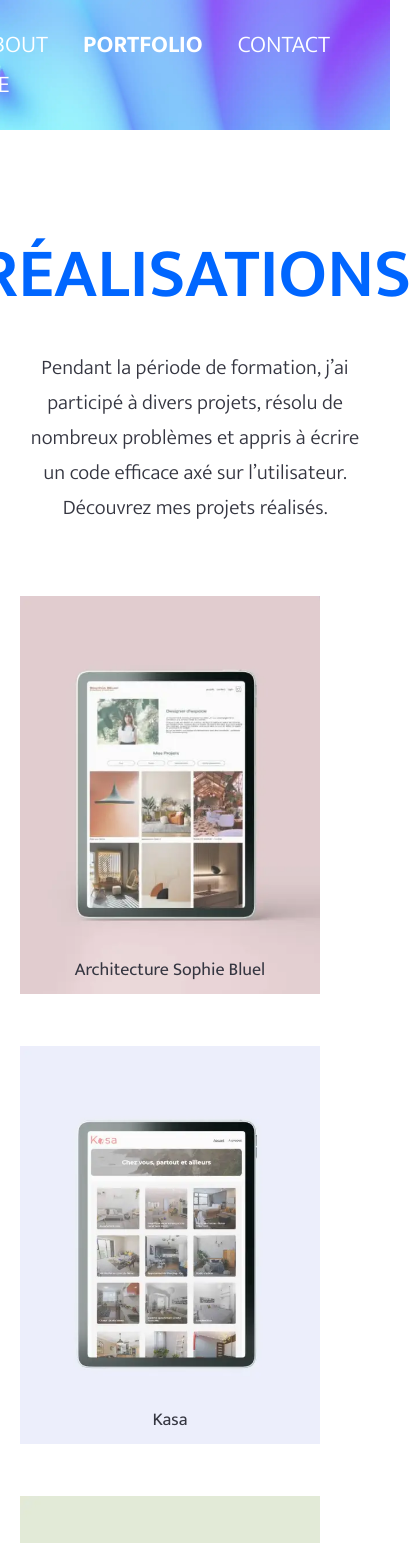
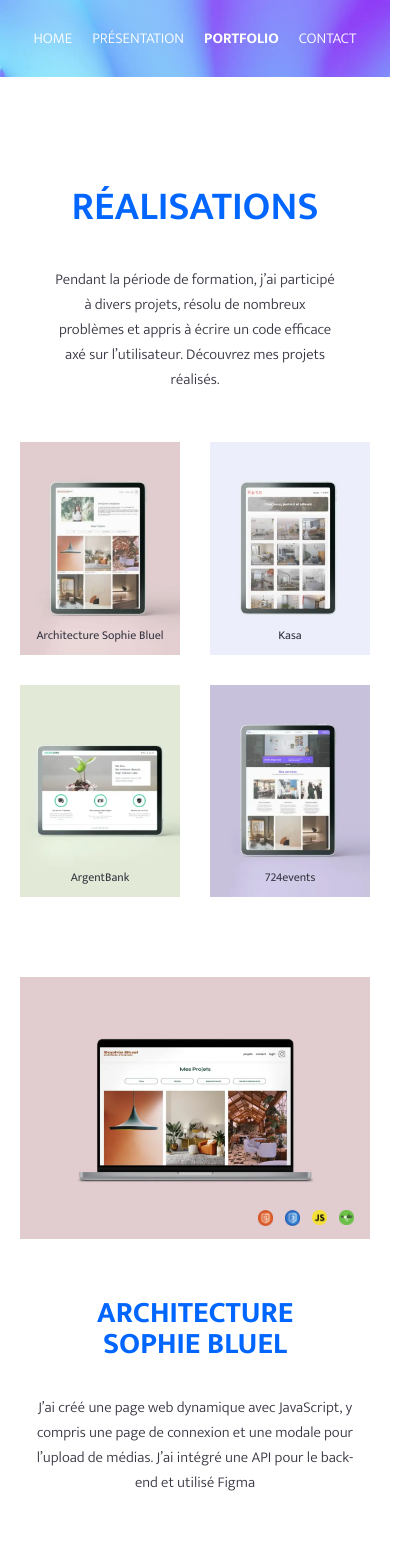
Before and after one commit to yoonju88/Projet12_portfolio, a React (Create React App) app in the folder frontend/: page /#/works in a window 390 px wide. Shown: the top 1543 px of the page, 412 px wide, since content can reach past the window. Built offline with nearby package versions, Linux system fonts and the light colour scheme.

Commit message:
update responsive design

```diff
--- a/frontend/src/Data/competenceData.js
+++ b/frontend/src/Data/competenceData.js
@@ -91,7 +91,7 @@ export const competenceData = [
     },
     {
         id: 'a11',
-        name : 'Visual Studio Code',
+        name : 'VSC',
         category :'Outils',
         image :  VSC,
         alt : 'Icône Visual Studio Code'
--- a/frontend/src/components/Field.js
+++ b/frontend/src/components/Field.js
@@ -82,12 +82,5 @@ Field.propTypes = {
     required: PropTypes.bool,
     label: PropTypes.string,
 }
-Field.defaultProps = {
-    label: "",
-    placeholder: "",
-    type: FIELD_TYPES.INPUT_TEXT,
-    name: "field-name",
-    value: "",
-}
 
 export default Field
--- a/frontend/src/components/Menu.js
+++ b/frontend/src/components/Menu.js
@@ -12,7 +12,7 @@ function Menu() {
             <nav>
                 <ul>
                     <li><NavLink to="/" activeclassname='active' className="underLine">HOME</NavLink></li>
-                    <li><NavLink to="/about_me" activeclassname='active' className="underLine">ABOUT ME</NavLink></li>
+                    <li><NavLink to="/about_me" activeclassname='active' className="underLine">PRÉSENTATION</NavLink></li>
                     <li><NavLink to="/works" activeclassname='active' className="underLine">PORTFOLIO</NavLink></li>
                     <li><NavLink to="/contact" activeclassname='active' className="underLine">CONTACT</NavLink ></li>
                 </ul>
--- a/frontend/src/components/Modal.js
+++ b/frontend/src/components/Modal.js
@@ -1,6 +1,6 @@
 import PropTypes from "prop-types"
 import closeIcon from '../images/icons/close.png'
-import React, {useEffect} from 'react'
+import React/*, {useEffect}*/ from 'react'
 import attention from '../images/icons/attention.png'
 
 function Modal ({message, image, alt, onClick, remarque}) {
@@ -10,12 +10,12 @@ function Modal ({message, image, alt, onClick, remarque}) {
             onClick()
         }
     }
-    useEffect(() => {
+    /*useEffect(() => {
         const timer = setTimeout (() => {
         onClick();
        }, 3000)
         return () => clearTimeout(timer)
-    }, [onClick])
+    }, [onClick])*/
 
     return (
         <div className="modal_overlay" onClick={handleOverlayClick}>
@@ -28,10 +28,10 @@ function Modal ({message, image, alt, onClick, remarque}) {
                         <img src={image} alt={alt}/>
                     </span>
                     <p>{message}</p>
-                    <div className="remark_msg">
+                    {/* <div className="remark_msg">
                         <img src ={attention} alt="remarque icon"/>
                         <p>{remarque}</p>
-                    </div>
+                    </div> */}
                 </div>
             </div>
         </div>
--- a/frontend/src/components/ServiceItem.js
+++ b/frontend/src/components/ServiceItem.js
@@ -23,10 +23,9 @@ function ServiceItem ({icon, iconAlt, title, description}) {
         <li className="serviceItem" >
             <div
                 onClick={handleCollapse}
-                className="serviceItem_container"
+                className="serviceItem_container serviceItem-position"
                 style={{height: `${itemHeight}px`, transition: "height 0.3s ease-in-out"}}
             >
-
                 <div className ="service-title">
                     <div className="service_icon">
                         <FontAwesomeIcon icon={icon}/>
--- a/frontend/src/components/footer.css
+++ b/frontend/src/components/footer.css
@@ -29,3 +29,21 @@ footer a:hover {
     font-weight: 500;
     color :white;
 }
+
+@media screen and (max-width:1024px) {
+    footer {
+        justify-content: center ;
+    }
+    footer a{
+        font-size: 18px;
+    }
+}
+
+@media screen and (min-width: 375px) and (max-width:767px) {
+    footer {
+        justify-content: center ;
+    }
+    footer a{
+        font-size: 15px;
+    }
+}
--- a/frontend/src/components/menu.css
+++ b/frontend/src/components/menu.css
@@ -68,3 +68,31 @@ nav a:hover {
 .underLine:hover:before{
     transform: scale(1);
 }
+
+@media screen and (max-width:1024px) {
+    .menu {
+        padding:25px 40px 25px 25px;
+    }
+    nav a {
+    font-size: 20px;
+    }
+}
+
+@media screen and (min-width: 375px) and (max-width:768px) {
+    .menu {
+        padding:25px 25px 25px 25px;
+        justify-content: center;
+    }
+    ul {
+    gap: 20px;
+    padding-inline-start: 0;
+    }
+
+    nav a {
+    font-size: 15px;
+    }
+    .contact_menu{
+        justify-content: center;
+        padding-right: 0;
+    }
+}
--- a/frontend/src/index.css
+++ b/frontend/src/index.css
@@ -30,6 +30,12 @@ a {
   text-decoration: none;
   margin: 0;
 }
+ul{
+  padding-inline-start: 0px;
+  margin-block-start: 0px;
+  margin-block-end: 0px;
+
+}
 li {
   list-style-type: none;
 }
@@ -43,7 +49,7 @@ h2 {
 
 p {
   font-weight: 300;
-  font-size: 1.3rem;
+  font-size: 21px;
   margin: 0 auto;
   color : var(--text-color)
 }
@@ -99,3 +105,36 @@ img {
   padding: 80px 0;
   gap:80px;
 }
+
+@media screen and (max-width:1024px) {
+  h2{
+    font-size: 50px;
+  }
+  p{
+    font-size: 17px;
+  }
+  .button {
+    font-size: 18px;
+   }
+   .button img{
+    width: 18px;
+  }
+}
+
+@media screen and (min-width: 375px) and (max-width:768px) {
+
+  h2 {
+    font-size: 40px;
+    line-height: 40px;
+  }
+  p{
+    font-size: 15px;
+    margin: 0 auto;
+  }
+  .button {
+    font-size: 15px;
+   }
+   .button img{
+    width: 16px;
+  }
+}
--- a/frontend/src/pages/contact.css
+++ b/frontend/src/pages/contact.css
@@ -9,7 +9,7 @@
     display: flex;
     flex-direction: column;
     text-align: center;
-    width: 50%;
+    width: calc(100% - 45%);
     gap: 60px;
     margin-top: -170px;
     margin-bottom: 110px;
@@ -148,3 +148,44 @@ border: 2px solid var(--main-color);
     line-height: 18px;
     width:100%;
 }
+
+@media screen and (max-width:1024px) {
+    .contact_container {
+        width: calc(100% - 30%);
+    }
+}
+
+@media screen and (min-width: 375px) and (max-width:768px) {
+    .contact_container {
+        width: calc(100% - 10%);
+        gap: 40px;
+    }
+    .contact_container p{
+        width: 80%;
+    }
+    .input_container input, textarea{
+        width: 80%;
+        max-width:80%;
+        margin-bottom: 20px;
+        padding:10px;
+        font-size: 16px;
+    }
+    .input_container input::placeholder,
+    textarea::placeholder {
+        font-size: 16px;
+    }
+    .input_container input {
+        height: 40px;
+    }
+
+    .contact_container form button{
+        margin-top: 10px;
+        font-size: 16px;
+    }
+
+    .modal_container {
+        width: 350px;
+        height:200px;
+        min-width: 140px;
+    }
+}
--- a/frontend/src/pages/home.css
+++ b/frontend/src/pages/home.css
@@ -1,6 +1,5 @@
 .home_page {
     min-height: 800px;
-    max-height: 1200px;
     height: 100vh;
     width:100vw;
     background-image: url(../images/pages/new_bg.webp);
@@ -25,7 +24,27 @@ h1{
     color : white;
 }
 .homeTxt_container p {
-    font-size: 2rem;
+    font-size: 35px;
     font-weight: 400;
     color:white;
 }
+
+@media screen and (max-width:1024px) {
+    h1{
+        font-size: 100px;
+        line-height : 90px;
+    }
+    .homeTxt_container p{
+        font-size: 25px;
+    }
+}
+
+@media screen and (min-width: 375px) and (max-width:768px) {
+    h1{
+        font-size: 50px;
+        line-height : 50px;
+    }
+    .homeTxt_container p{
+        font-size: 20px;
+    }
+}
--- a/frontend/src/pages/works.css
+++ b/frontend/src/pages/works.css
@@ -1,5 +1,5 @@
 
-.works_links, .linkCard_container, .works_title{
+.works_links, .works_title{
     display: flex;
     flex-direction: column;
     justify-content: center;
@@ -15,16 +15,20 @@
 .linkCards{
     display: flex;
     flex-direction: row;
-    gap :50px;
-    flex-wrap: wrap;
+    gap: 50px;
+    padding: 0 50px;
 }
 .works_links{
-    margin-top: 30px;;
+    margin-top: 30px;
     gap: 70px;
     padding:0 20px;
 }
 .linkCard_container{
     position: relative;
+    display: flex;
+    justify-content: center;
+    width:100%;
+    margin: auto;
 }
 .linkCard_name{
     position: absolute;
@@ -32,10 +36,10 @@
     font-size: 18px;
     color : var(--text-color);
     font-weight: 400;
+    text-align: center;
 }
 .linkCard_img{
-    width: 300px;
-    height: 400px;
+    width: 100%;
     overflow: hidden;
     display: flex;
     justify-content: center;
@@ -108,13 +112,14 @@
 .project_icons{
     position: absolute;
     bottom: 35px;
-    right: 30px;
+    right: 27px;
     display: flex;
     gap:15px;
 }
 
 .project_icons img {
     width: 25px;
+    height: 100%;
 }
 
 h3 {
@@ -129,3 +134,63 @@ h3 {
 .project_txt_container p{
     margin-bottom: 50px;
 }
+
+@media screen and (max-width:1024px) {
+    .works_links{
+        gap: 40px;
+    }
+    .linkCards{
+        padding : 0px;
+        gap: 30px;
+    }
+    .linkCard_name {
+        font-size: 15px;
+    }
+    .row, .row_reverse {
+        display: flex;
+        align-items: center;
+        width:100%;
+        gap: 20px;
+        flex-direction: column;
+    }
+    .project_img {
+        padding:0 20px;
+    }
+    .project_icons{
+        right: 45px;
+    }
+}
+
+@media screen and (min-width: 375px) and (max-width:768px) {
+    .works_links{
+        gap: 50px;
+    }
+    .linkCards{
+        display: grid;
+        grid-template-columns : 1fr 1fr;
+        gap: 30px;
+        padding:0;
+    }
+    .linkCard_name {
+        font-size: 12px;
+    }
+    .linkCard_container{
+        width: 100%;;
+    }
+    h3{
+        font-size: 30px;
+        line-height: 31px;
+    }
+    .project_img {
+        padding:0 20px;
+    }
+    .project_icons{
+        bottom: 22px;
+        right: 36px;
+        gap: 12px;
+    }
+
+    .project_icons img {
+        width: 15px;
+    }
+}
```
Also changed, not shown: frontend/src/pages/presentation.css (+102 -13 lines).
